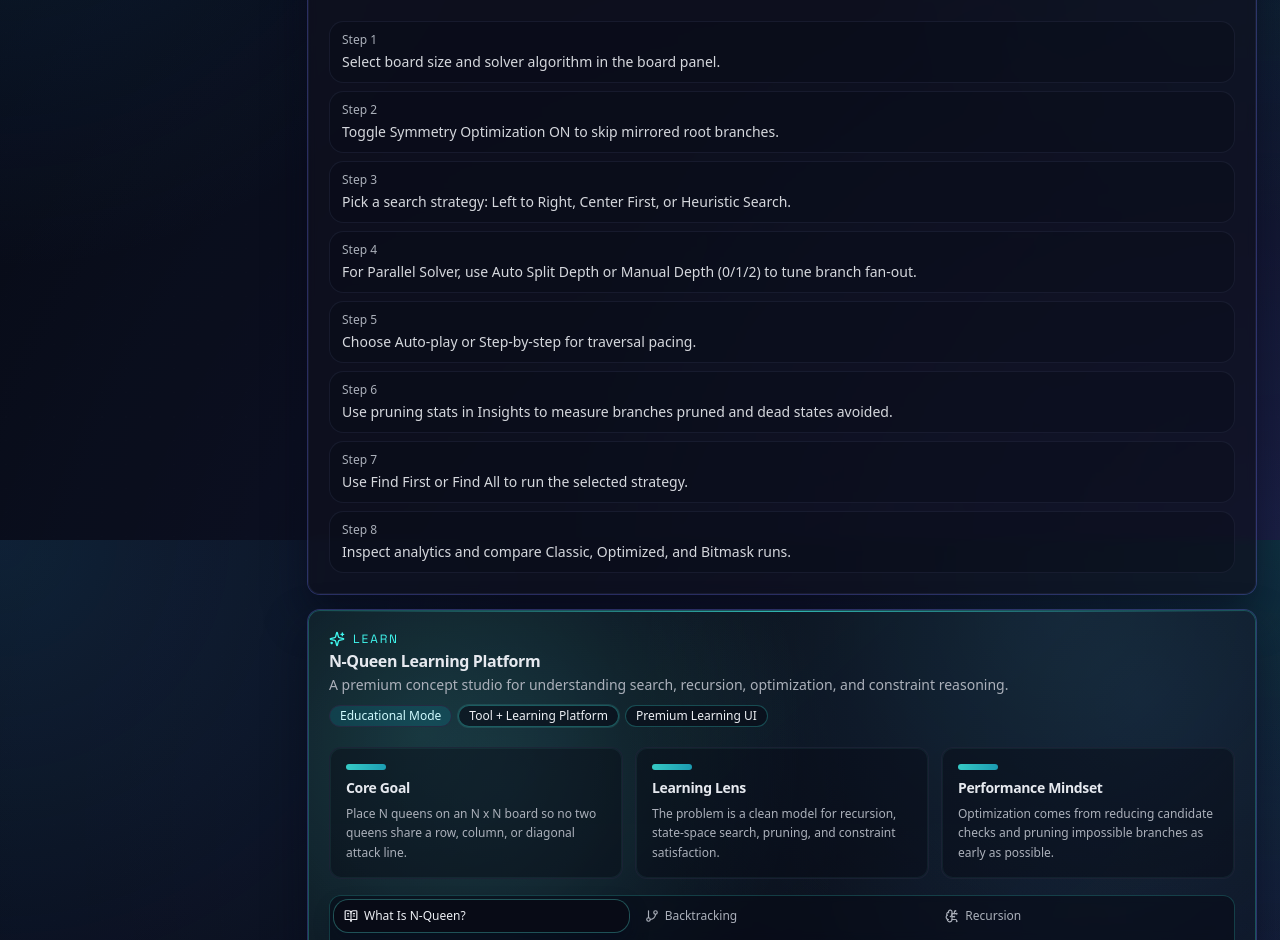
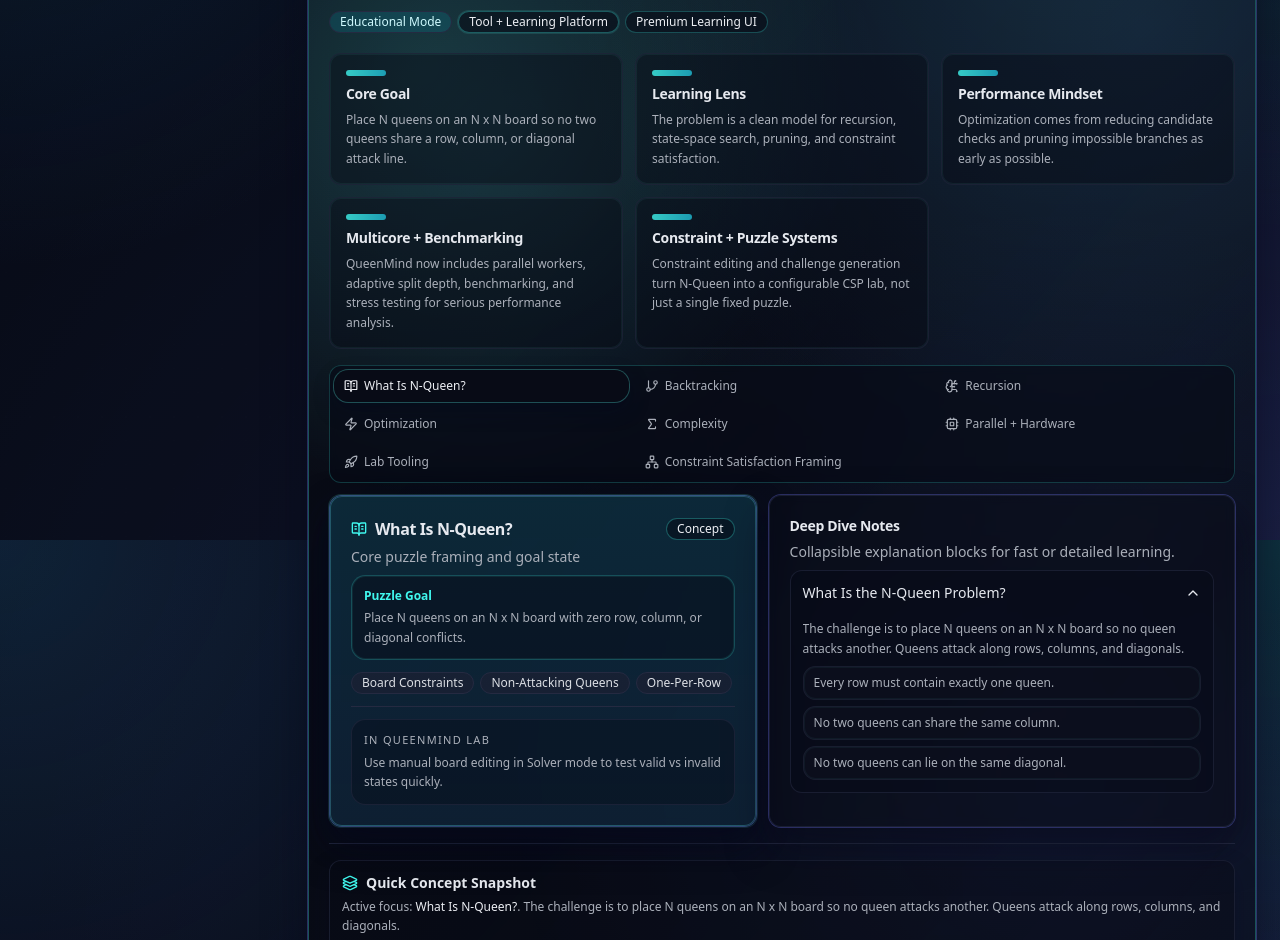
Before and after one commit to Kitchenwasher/Nqueen-Solver, a Next.js app: page / in a window 1280 px wide. Shown: the part 1860-2800 px from the top of the page. Built offline with nearby package versions, Linux system fonts and the light colour scheme.

Commit message:
Polish dashboard interactions and expand Learn module content

```diff
--- a/components/dashboard/dashboard-shell.tsx
+++ b/components/dashboard/dashboard-shell.tsx
@@ -96,8 +96,8 @@ export function DashboardShell() {
           <Button asChild variant="outline" size="sm">
             <Link href="/benchmark">Open Benchmark</Link>
           </Button>
-          <Button variant="outline" size="sm" onClick={() => handleSectionNavigate("insights-section")}>
-            Open Insights
+          <Button asChild variant="outline" size="sm">
+            <Link href="/insights">Open Insights</Link>
           </Button>
         </div>
       }
@@ -123,6 +123,17 @@ export function DashboardShell() {
 
         {!focusMode && (
           <motion.section
+            id="learn-section"
+            initial={{ opacity: 0, y: 12 }}
+            animate={{ opacity: 1, y: 0 }}
+            transition={{ duration: 0.44, ease: "easeOut", delay: 0.06 }}
+          >
+            <EducationPanel />
+          </motion.section>
+        )}
+
+        {!focusMode && (
+          <motion.section
             id="settings-section"
             initial={{ opacity: 0, y: 10 }}
             animate={{ opacity: 1, y: 0 }}
@@ -131,17 +142,6 @@ export function DashboardShell() {
             <ControlSidebar />
           </motion.section>
         )}
-
-        {!focusMode && (
-          <motion.section
-            id="learn-section"
-            initial={{ opacity: 0, y: 12 }}
-            animate={{ opacity: 1, y: 0 }}
-            transition={{ duration: 0.44, ease: "easeOut", delay: 0.06 }}
-          >
-            <EducationPanel />
-          </motion.section>
-        )}
       </div>
     </DashboardAppShell>
   );
--- a/components/dashboard/education-panel.tsx
+++ b/components/dashboard/education-panel.tsx
@@ -5,9 +5,11 @@ import { motion } from "framer-motion";
 import {
   BookOpenText,
   BrainCircuit,
+  Cpu,
   GitBranch,
   Layers3,
   Network,
+  Rocket,
   Sigma,
   Sparkles,
   Zap
@@ -81,11 +83,13 @@ const learnSections: LearnSection[] = [
     subtitle: "Reduce checks and reject earlier",
     icon: Zap,
     toneClass: "from-amber-500/15 to-orange-500/10 border-amber-300/25",
-    topicIds: ["optimization"],
-    keywords: ["Bitmasking", "Constant-Time Checks", "Symmetry Reduction"],
+    topicIds: ["optimization", "bitmask-solver", "symmetry-optimization", "branch-ordering", "dead-state-pruning"],
+    keywords: ["Bitmasking", "Symmetry Reduction", "Branch Ordering", "Dead-State Pruning"],
     calloutTitle: "Performance Strategy",
-    calloutText: "Fast solvers avoid repeated scans by tracking columns and diagonals incrementally.",
-    labHint: "Compare Classic vs Bitmask in Benchmark Lab to observe practical speedup."
+    calloutText:
+      "Fast solvers avoid repeated scans using incremental state, smart ordering, and early branch termination.",
+    labHint:
+      "Use Benchmark Lab to compare classic, optimized, and bitmask modes with symmetry and strategy toggles."
   },
   {
     id: "complexity",
@@ -100,16 +104,43 @@ const learnSections: LearnSection[] = [
     labHint: "Stress Test mode is ideal for finding maximum solvable N under time limits."
   },
   {
+    id: "parallel",
+    title: "Parallel + Hardware",
+    subtitle: "Multicore search orchestration",
+    icon: Cpu,
+    toneClass: "from-cyan-500/15 to-blue-500/10 border-cyan-300/25",
+    topicIds: ["parallel-worker-pool", "adaptive-split-depth", "hardware-intelligence"],
+    keywords: ["Worker Pool", "Adaptive Split Depth", "Hardware Recommendation"],
+    calloutTitle: "Parallel Runtime",
+    calloutText:
+      "Top-level branch tasks are distributed to workers, with adaptive split depth balancing overhead and utilization.",
+    labHint: "Use Parallel Solver and Live Worker Monitor to observe task distribution in real time."
+  },
+  {
+    id: "labs",
+    title: "Lab Tooling",
+    subtitle: "Benchmarking and visual analytics",
+    icon: Rocket,
+    toneClass: "from-indigo-500/15 to-cyan-500/10 border-indigo-300/25",
+    topicIds: ["benchmark-lab", "visual-analytics"],
+    keywords: ["Benchmark Lab", "Stress Test", "Search Tree", "Heatmaps", "Insights"],
+    calloutTitle: "Research Workflow",
+    calloutText:
+      "QueenMind supports experiment-driven optimization through metrics, visual traces, and controlled comparisons.",
+    labHint: "Run multi-algorithm benchmarks, then inspect search behavior with tree and heatmap overlays."
+  },
+  {
     id: "csp",
     title: "Constraint Satisfaction Framing",
     subtitle: "Formal CSP interpretation",
     icon: Network,
     toneClass: "from-sky-500/15 to-blue-500/10 border-sky-300/25",
-    topicIds: ["csp", "real-world"],
-    keywords: ["Variables & Domains", "Constraint Propagation", "Decision Systems"],
+    topicIds: ["csp", "constraint-variants", "challenge-generator", "real-world"],
+    keywords: ["Variables & Domains", "Constraint Variants", "Puzzle Generation", "Decision Systems"],
     calloutTitle: "CSP Lens",
     calloutText: "Rows become variables, columns are domains, and conflict rules are constraints.",
-    labHint: "Constraint Editor + Challenge Mode demonstrates CSP-style solving on custom boards."
+    labHint:
+      "Constraint Editor and Challenge Generator turn the board into a CSP sandbox with custom solvability scenarios."
   }
 ];
 
--- a/components/dashboard/navigation-sidebar.tsx
+++ b/components/dashboard/navigation-sidebar.tsx
@@ -27,7 +27,7 @@ const sectionItems: NavSectionItem[] = [
   { id: "solver", label: "Solver", icon: Crown, sectionId: "solver-section" },
   { id: "challenges", label: "Challenges", icon: Sparkles, sectionId: "challenges-section" },
   { id: "learn", label: "Learn", icon: BookOpenText, sectionId: "learn-section" },
-  { id: "settings", label: "Settings", icon: Settings2, sectionId: "settings-section" }
+  { id: "settings", label: "Control Guide", icon: Settings2, sectionId: "settings-section" }
 ];
 
 export function NavigationSidebar({ className, activeSection = "solver", onSectionNavigate }: NavigationSidebarProps) {
--- a/data/dashboard-data.ts
+++ b/data/dashboard-data.ts
@@ -13,6 +13,16 @@ export const educationHighlights = [
     title: "Performance Mindset",
     description:
       "Optimization comes from reducing candidate checks and pruning impossible branches as early as possible."
+  },
+  {
+    title: "Multicore + Benchmarking",
+    description:
+      "QueenMind now includes parallel workers, adaptive split depth, benchmarking, and stress testing for serious performance analysis."
+  },
+  {
+    title: "Constraint + Puzzle Systems",
+    description:
+      "Constraint editing and challenge generation turn N-Queen into a configurable CSP lab, not just a single fixed puzzle."
   }
 ] as const;
 
@@ -62,6 +72,50 @@ export const educationTopics = [
     ]
   },
   {
+    id: "bitmask-solver",
+    title: "Bitmask Solver",
+    summary:
+      "Bitmask-based search encodes occupied columns and diagonals as bits, enabling extremely fast candidate generation with low allocation overhead.",
+    bullets: [
+      "Bit operations replace repeated structure scans.",
+      "Column and diagonal state are updated with shifts and masks.",
+      "Great for larger board sizes where branch volume explodes."
+    ]
+  },
+  {
+    id: "symmetry-optimization",
+    title: "Symmetry Optimization",
+    summary:
+      "Symmetry optimization avoids exploring mirrored first-row branches and then accounts for mirrored solutions mathematically.",
+    bullets: [
+      "Search can be cut roughly in half for many all-solution runs.",
+      "Odd and even board sizes are handled differently around center columns.",
+      "This optimization reduces redundant search, not solution correctness."
+    ]
+  },
+  {
+    id: "branch-ordering",
+    title: "Branch Ordering Strategies",
+    summary:
+      "Column exploration order changes solver behavior. QueenMind supports left-to-right, center-first, and heuristic ordering.",
+    bullets: [
+      "Different orderings can dramatically alter first-solution time.",
+      "Heuristic ordering aims to hit promising continuations earlier.",
+      "Benchmark mode helps compare strategy impact across algorithms."
+    ]
+  },
+  {
+    id: "dead-state-pruning",
+    title: "Early Dead-State Detection",
+    summary:
+      "Additional pruning checks identify partial states that cannot reach completion, allowing earlier branch termination.",
+    bullets: [
+      "Dead-end states are rejected before deep recursion.",
+      "Pruning metrics show work saved and dead states detected.",
+      "Improves practical runtime without changing valid result sets."
+    ]
+  },
+  {
     id: "time-complexity",
     title: "Time Complexity",
     summary:
@@ -81,6 +135,50 @@ export const educationTopics = [
       "Recursion stack height equals board size.",
       "Column/diagonal occupancy structures are linear.",
       "Storing all solutions can dominate memory for larger N."
+    ]
+  },
+  {
+    id: "parallel-worker-pool",
+    title: "Parallel Worker Pool",
+    summary:
+      "Top-level branches can be split into tasks and distributed to Web Workers so larger searches use multiple CPU cores while the UI stays responsive.",
+    bullets: [
+      "Work is split at shallow depth rather than every recursive call.",
+      "Worker telemetry tracks active workers, tasks, and per-worker progress.",
+      "Parallel mode is best suited to larger N and all-solution workloads."
+    ]
+  },
+  {
+    id: "adaptive-split-depth",
+    title: "Adaptive Parallel Split Depth",
+    summary:
+      "Split depth can be chosen automatically based on board size and workload profile to improve load balance.",
+    bullets: [
+      "Small boards use shallow or no split to avoid overhead.",
+      "Larger boards can split deeper for better worker utilization.",
+      "Manual override remains available for controlled experiments."
+    ]
+  },
+  {
+    id: "benchmark-lab",
+    title: "Benchmark + Stress Test Lab",
+    summary:
+      "Benchmark Lab compares algorithms and strategies across board sizes and run counts, while Stress Test mode finds upper limits under a time budget.",
+    bullets: [
+      "Compare solve time, calls, backtracks, pruning, and speedup ratios.",
+      "Switch between first-solution and all-solution objectives.",
+      "Stress mode reports max solved N and throughput-style metrics."
+    ]
+  },
+  {
+    id: "hardware-intelligence",
+    title: "Hardware Intelligence + Recommendations",
+    summary:
+      "QueenMind detects available hardware threads and environment capabilities to recommend an appropriate solver mode and visualization range.",
+    bullets: [
+      "Recommendations adapt to device capability tier.",
+      "Parallel suitability is surfaced before long runs.",
+      "One-click apply aligns algorithm choice with detected hardware."
     ]
   },
   {
@@ -104,5 +202,38 @@ export const educationTopics = [
       "Useful in SAT/CSP-style decision systems.",
       "Builds intuition for pruning and state-space reasoning in AI systems."
     ]
+  },
+  {
+    id: "constraint-variants",
+    title: "Constraint Variant Solver",
+    summary:
+      "Beyond classic N-Queen, QueenMind supports blocked cells, forbidden positions, pre-placed queens, and partial completion scenarios.",
+    bullets: [
+      "Constraint editor lets you shape custom search spaces.",
+      "Solver behavior remains constraint-safe across supported modes.",
+      "Useful for studying satisfiable vs unsatisfiable board setups."
+    ]
+  },
+  {
+    id: "challenge-generator",
+    title: "Challenge / Puzzle Generator",
+    summary:
+      "Challenge mode generates playable puzzle configurations with adjustable difficulty and modes such as partial, constrained, unique continuation, and clue-limited setups.",
+    bullets: [
+      "Generate challenge, attempt manually, reveal solution when needed.",
+      "Difficulty settings bias puzzle structure and guidance level.",
+      "Challenge metadata helps explain puzzle intent and constraints."
+    ]
+  },
+  {
+    id: "visual-analytics",
+    title: "Search Tree + Heatmap + Insights",
+    summary:
+      "Visual analytics make search behavior tangible: tree growth, board heatmaps, and metrics dashboards reveal where work is concentrated.",
+    bullets: [
+      "Tree visualizer teaches recursion and branch expansion.",
+      "Heatmaps show exploration, conflict, and solution participation patterns.",
+      "Insights panels connect algorithm choices to observed runtime signals."
+    ]
   }
 ] as const;
```
